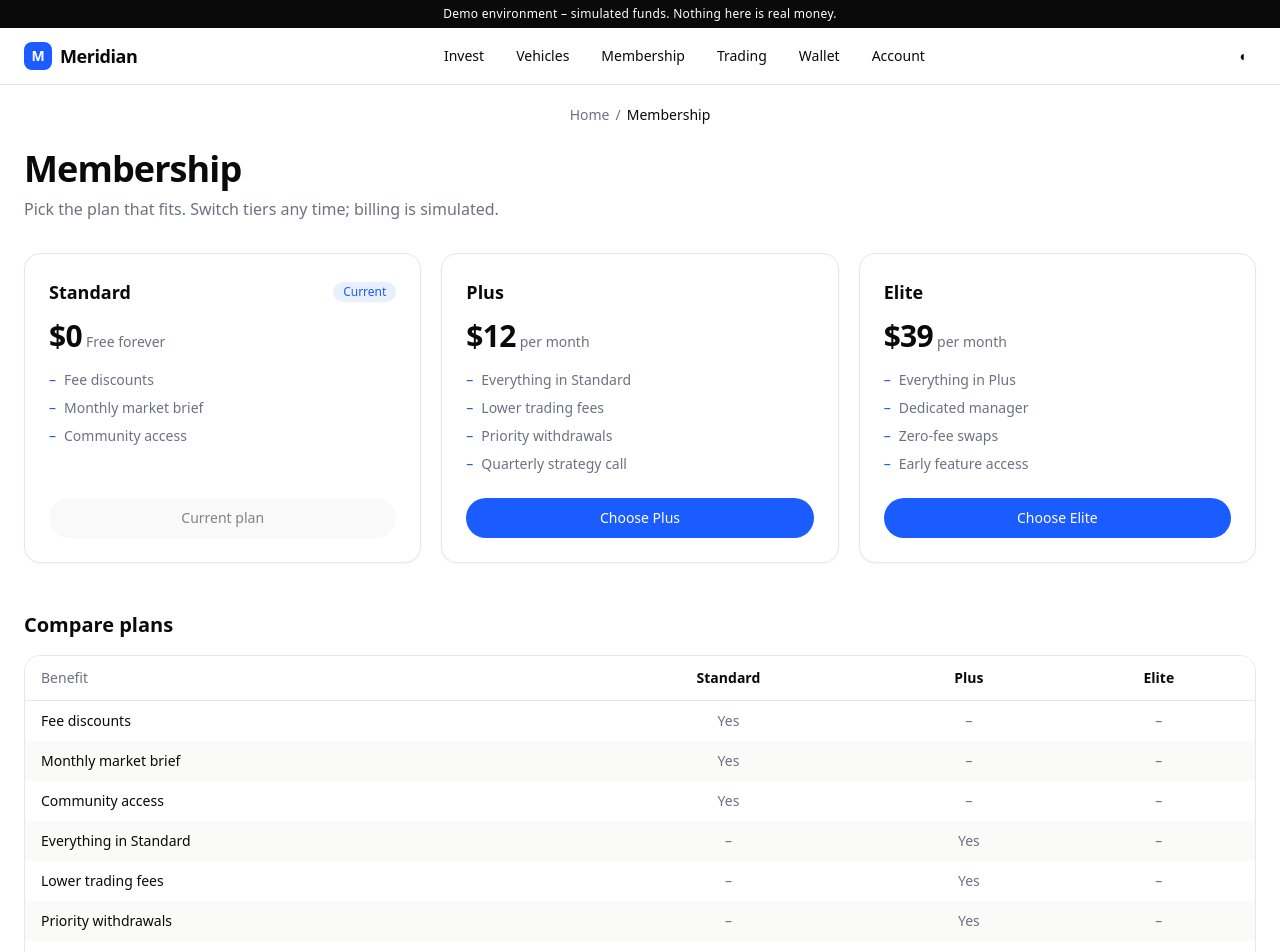
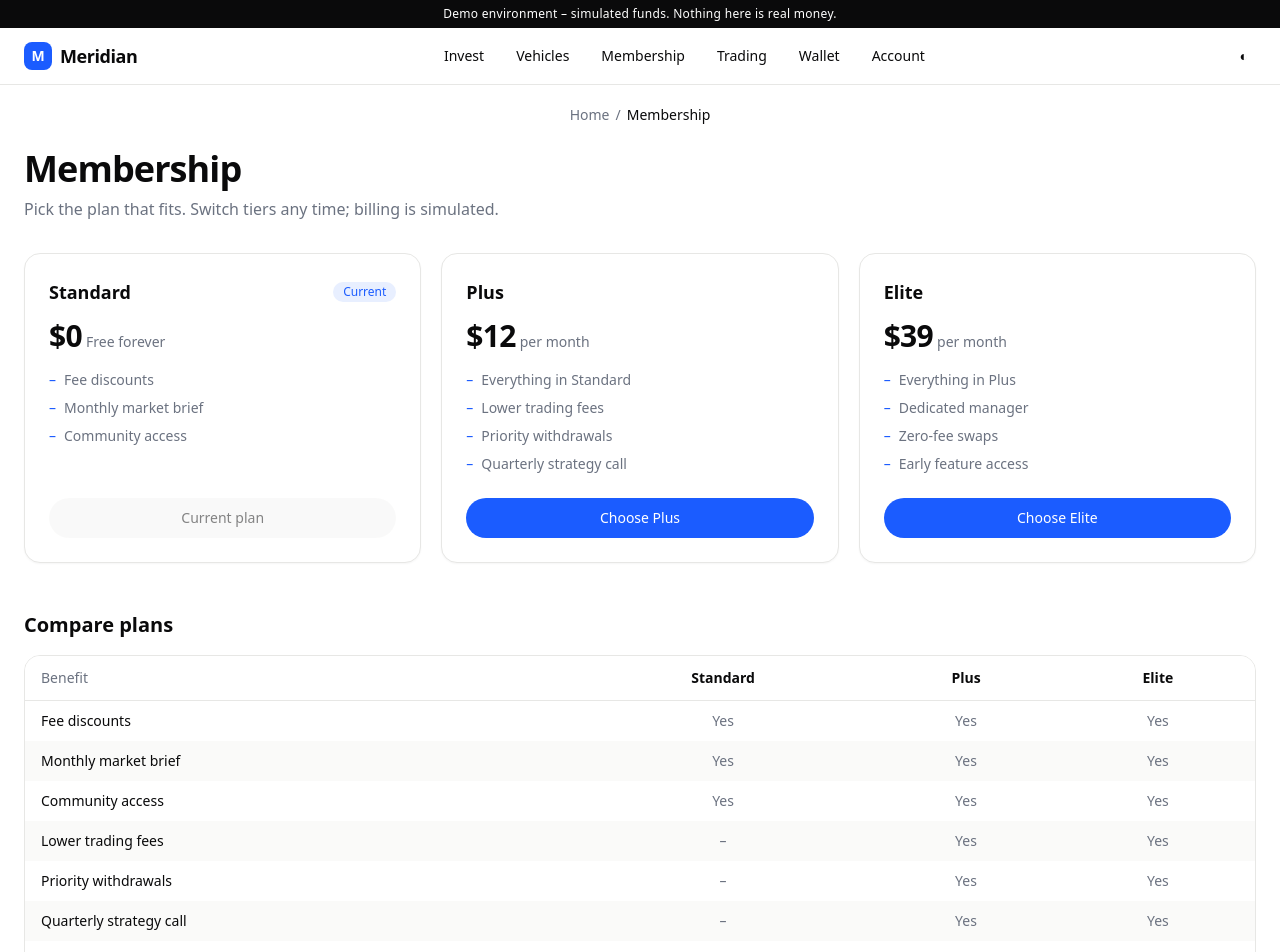
Before and after one commit to DarthVader-reps/meridian-ecosystem-demo, a React (Vite) app: page /#/membership in a window 1280 px wide. Shown: the top 952 px of the page. Built offline with nearby package versions, Linux system fonts and the light colour scheme.

Commit message:
Refactor benefits calculation for membership tiers

```diff
--- a/src/pages/membership/Membership.tsx
+++ b/src/pages/membership/Membership.tsx
@@ -16,6 +16,21 @@ interface Tier {
 
 const tiers = tiersData as Tier[]
 
+// A tier effectively includes its own benefits plus every lower tier's,
+// with the "Everything in …" shorthand expanded so the compare table
+// stays consistent (tiers are ordered ascending in tiers.json).
+const isInheritedPlaceholder = (b: string) => b.startsWith('Everything in ')
+
+function effectiveBenefits(tierIndex: number): string[] {
+  const out: string[] = []
+  for (let i = 0; i <= tierIndex; i++) {
+    for (const b of tiers[i].benefits) {
+      if (!isInheritedPlaceholder(b) && !out.includes(b)) out.push(b)
+    }
+  }
+  return out
+}
+
 export default function MembershipPage() {
   const tier = useMembership((s) => s.tier)
   const setTier = useMembership((s) => s.setTier)
@@ -32,7 +47,9 @@ export default function MembershipPage() {
     pushToast('Membership updated', `You are now on ${t.name}.`)
   }
 
-  const allBenefits = tiers.flatMap((t) => t.benefits).filter((b, i, arr) => arr.indexOf(b) === i)
+  const allBenefits = tiers
+    .flatMap((_, i) => effectiveBenefits(i))
+    .filter((b, i, arr) => arr.indexOf(b) === i)
 
   return (
     <Page title="Membership" intro="Pick the plan that fits. Switch tiers any time; billing is simulated.">
@@ -93,9 +110,9 @@ export default function MembershipPage() {
                   {allBenefits.map((b, i) => (
                     <tr key={b} className={i % 2 === 1 ? 'bg-mist/50 dark:bg-ink/50' : undefined}>
                       <td className="px-4 py-2.5 text-ink dark:text-paper">{b}</td>
-                      {tiers.map((t) => (
+                      {tiers.map((t, ti) => (
                         <td key={t.id} className="px-4 py-2.5 text-center text-muted">
-                          {t.benefits.includes(b) ? 'Yes' : '–'}
+                          {effectiveBenefits(ti).includes(b) ? 'Yes' : '–'}
                         </td>
                       ))}
                     </tr>
```
